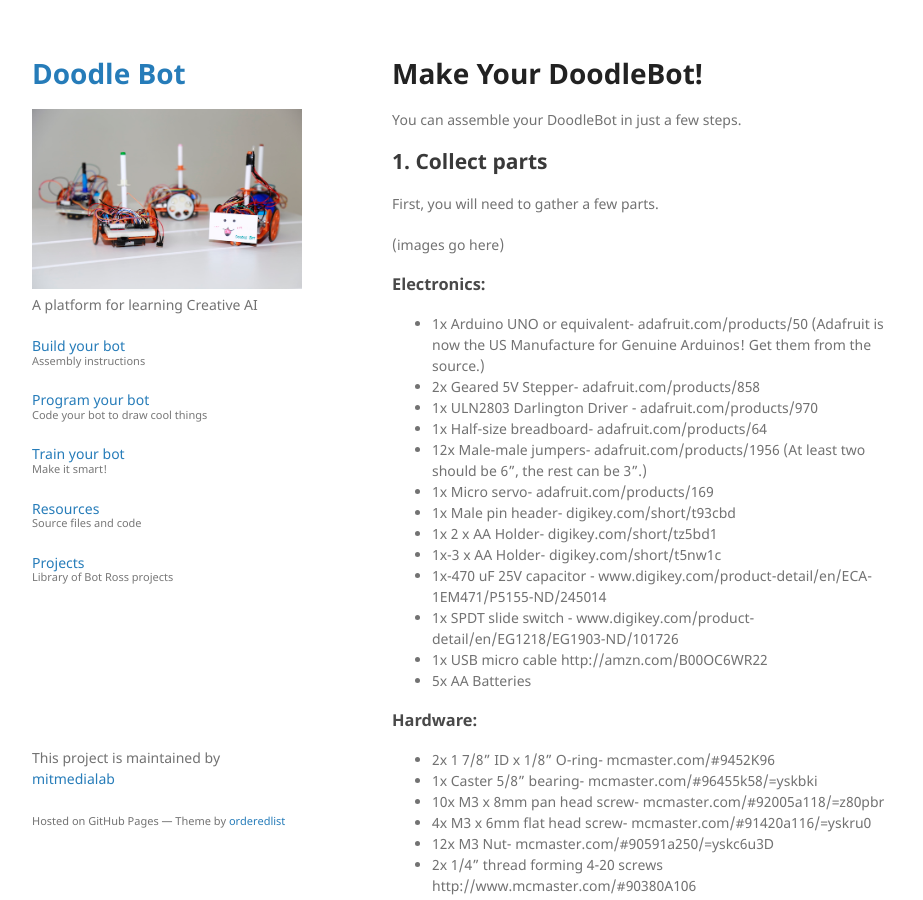
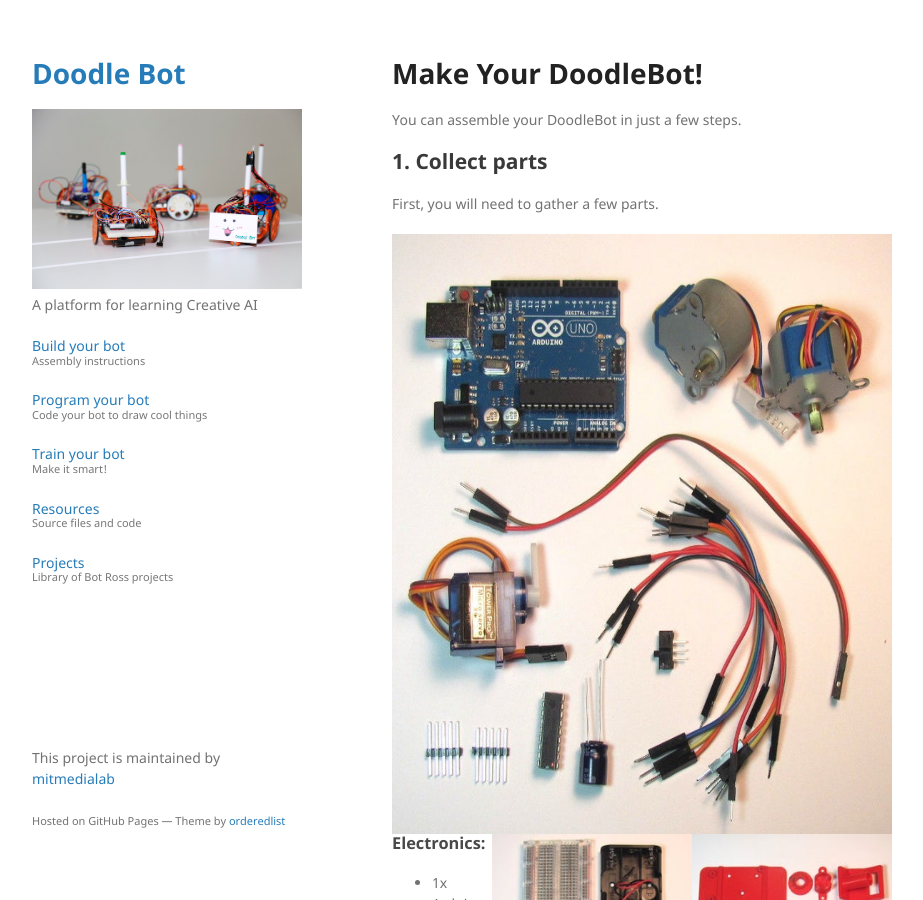
Before and after one commit to mitmedialab/doodlebot, a Jekyll site: the page built from make.md, in a window 1280 px wide and 900 px high. Shown: the whole window, without its empty margins (178-1101 px from the left). Built offline with Jekyll 4.4.1, drawn with Linux system fonts in a browser that asks for light colours; our own code applies the rules of GitHub Pages for plain Markdown files.

Commit message:
first pass at image formatting

```diff
--- a/make.md
+++ b/make.md
@@ -6,7 +6,10 @@
 
 First, you will need to gather a few parts.
 
-(images go here)
+<img align="left" width="600" height="600" src="https://github.com/mitmedialab/doodlebot/blob/master/images/parts_1.jpg" title = "Arduino parts">
+<img align="right" width="200" height="200" src="https://github.com/mitmedialab/doodlebot/blob/master/images/parts_2.jpg" title = "Bot body">
+<img align="right" width="200" height="200" src="https://github.com/mitmedialab/doodlebot/blob/master/images/parts_3.jpg" title = "Power supply">
+<img align="right" width="200" height="200" src="https://github.com/mitmedialab/doodlebot/blob/master/images/parts_4.jpg" title = "Nuts and bolts"><br/><br/><br/><br/><br/><br/><br/><br/><br/><br/><br/><br/><br/><br/><br/><br/><br/><br/><br/><br/><br/><br/><br/><br/><br/>
 
 ### Electronics:
 * 1x Arduino UNO or equivalent- adafruit.com/products/50
```
